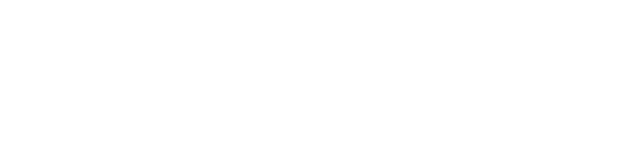
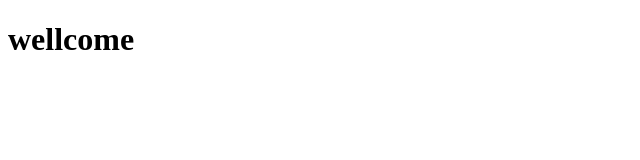
Before and after one commit to Pachava04/Frontend_Development_course, a plain HTML site: page untitled.html in a window 1280 px wide. Shown: the whole page, without its empty margins (0-640 px from the left). Drawn offline with Linux system fonts and the light colour scheme.

Commit message:
first page

```diff
--- a/untitled.html
+++ b/untitled.html
@@ -6,6 +6,6 @@
 	<title>COURSE </title>
 </head>
 <body>
-
+<h1>wellcome<h1>
 </body>
 </html>
```
